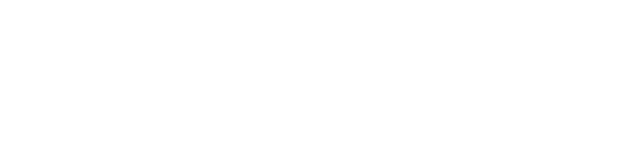
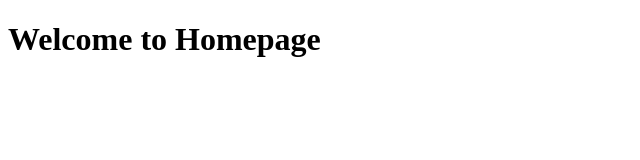
Before and after one commit to pj2737699-ship-it/task, a plain HTML site: page index.html in a window 1280 px wide. Shown: the whole page, without its empty margins (0-640 px from the left). Drawn offline with Linux system fonts and the light colour scheme.

Commit message:
new update

```diff
--- a/index.html
+++ b/index.html
@@ -1,11 +1,14 @@
 <!DOCTYPE html>
 <html lang="en">
+
 <head>
     <meta charset="UTF-8">
     <meta name="viewport" content="width=device-width, initial-scale=1.0">
     <title>Home</title>
 </head>
+
 <body>
+    <h1>Welcome to Homepage</h1>
+</body>
 
-</body>
 </html>
```
